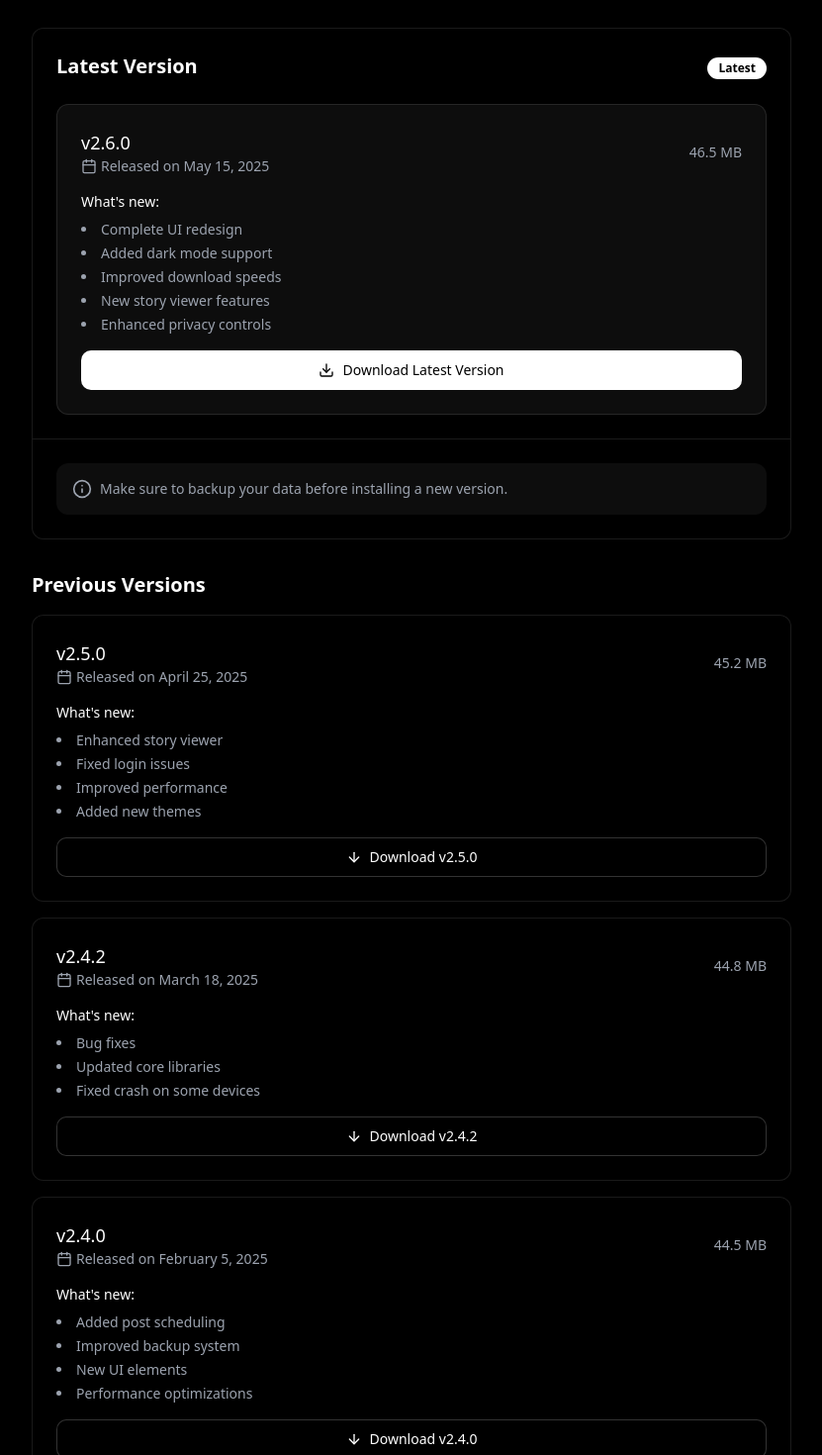
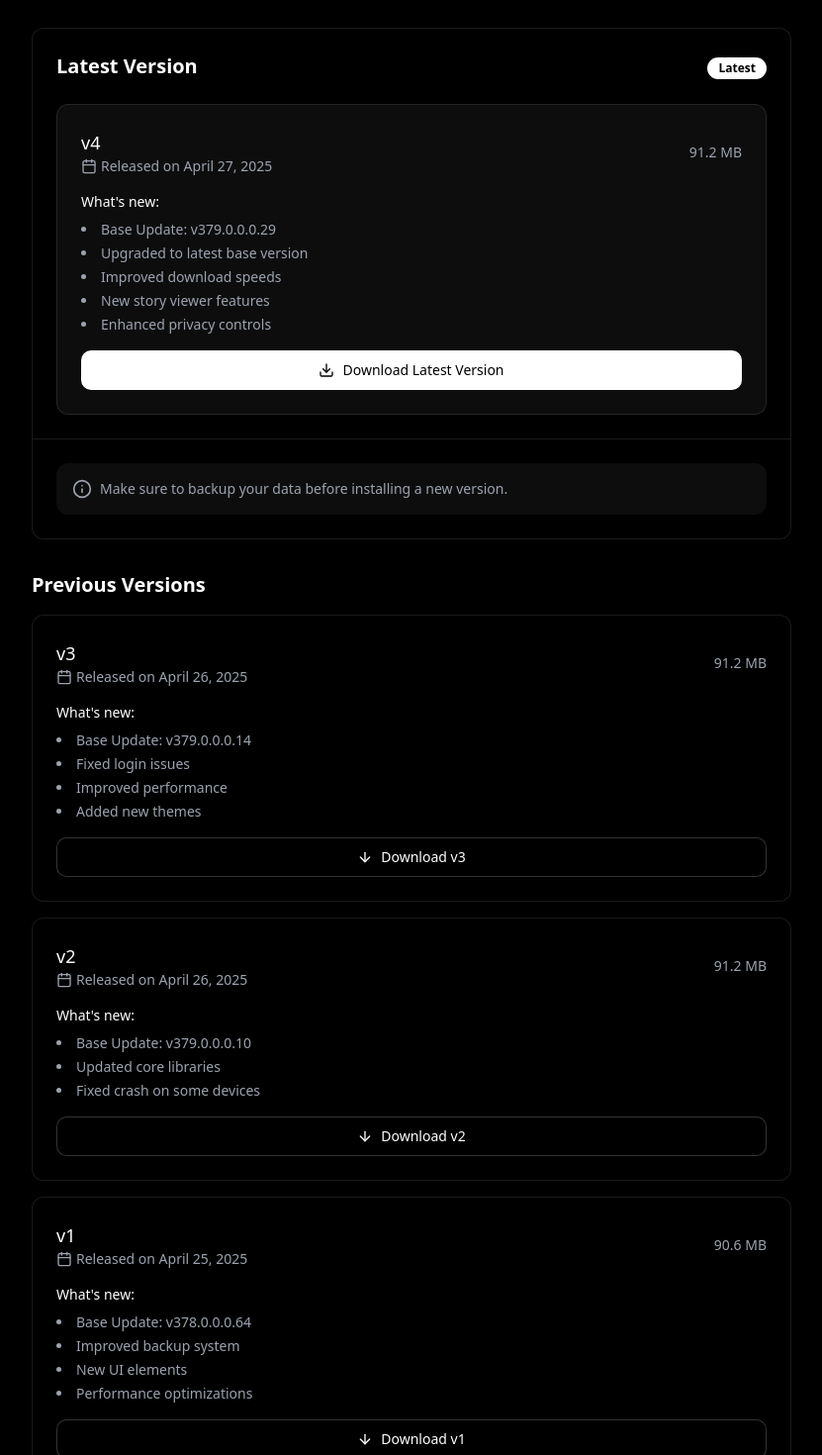
Before and after one commit to OnlyAbhii/Instella_website, a Next.js app: page /download in a window 1280 px wide. Shown: the part 140-1610 px from the top of the page at 99% size, without its empty margins (224-1055 px from the left). Built offline with nearby package versions, Linux system fonts and the light colour scheme.

Commit message:
Update page.tsx

```diff
--- a/app/download/page.tsx
+++ b/app/download/page.tsx
@@ -23,12 +23,12 @@ export default function DownloadPage() {
 
   const versions: Version[] = [
     {
-      version: "v2.6.0",
-      date: "May 15, 2025",
-      size: "46.5 MB",
+      version: "v4",
+      date: "April 27, 2025",
+      size: "91.2 MB",
       features: [
-        "Complete UI redesign",
-        "Added dark mode support",
+        "Base Update: v379.0.0.0.29",
+        "Upgraded to latest base version",
         "Improved download speeds",
         "New story viewer features",
         "Enhanced privacy controls",
@@ -36,22 +36,22 @@ export default function DownloadPage() {
       isLatest: true,
     },
     {
-      version: "v2.5.0",
-      date: "April 25, 2025",
-      size: "45.2 MB",
-      features: ["Enhanced story viewer", "Fixed login issues", "Improved performance", "Added new themes"],
+      version: "v3",
+      date: "April 26, 2025",
+      size: "91.2 MB",
+      features: ["Base Update: v379.0.0.0.14", "Fixed login issues", "Improved performance", "Added new themes"],
     },
     {
-      version: "v2.4.2",
-      date: "March 18, 2025",
-      size: "44.8 MB",
-      features: ["Bug fixes", "Updated core libraries", "Fixed crash on some devices"],
+      version: "v2",
+      date: "April 26, 2025",
+      size: "91.2 MB",
+      features: ["Base Update: v379.0.0.0.10", "Updated core libraries", "Fixed crash on some devices"],
     },
     {
-      version: "v2.4.0",
-      date: "February 5, 2025",
-      size: "44.5 MB",
-      features: ["Added post scheduling", "Improved backup system", "New UI elements", "Performance optimizations"],
+      version: "v1",
+      date: "April 25, 2025",
+      size: "90.6 MB",
+      features: ["Base Update: v378.0.0.0.64", "Improved backup system", "New UI elements", "Performance optimizations"],
     },
   ]
 
```
